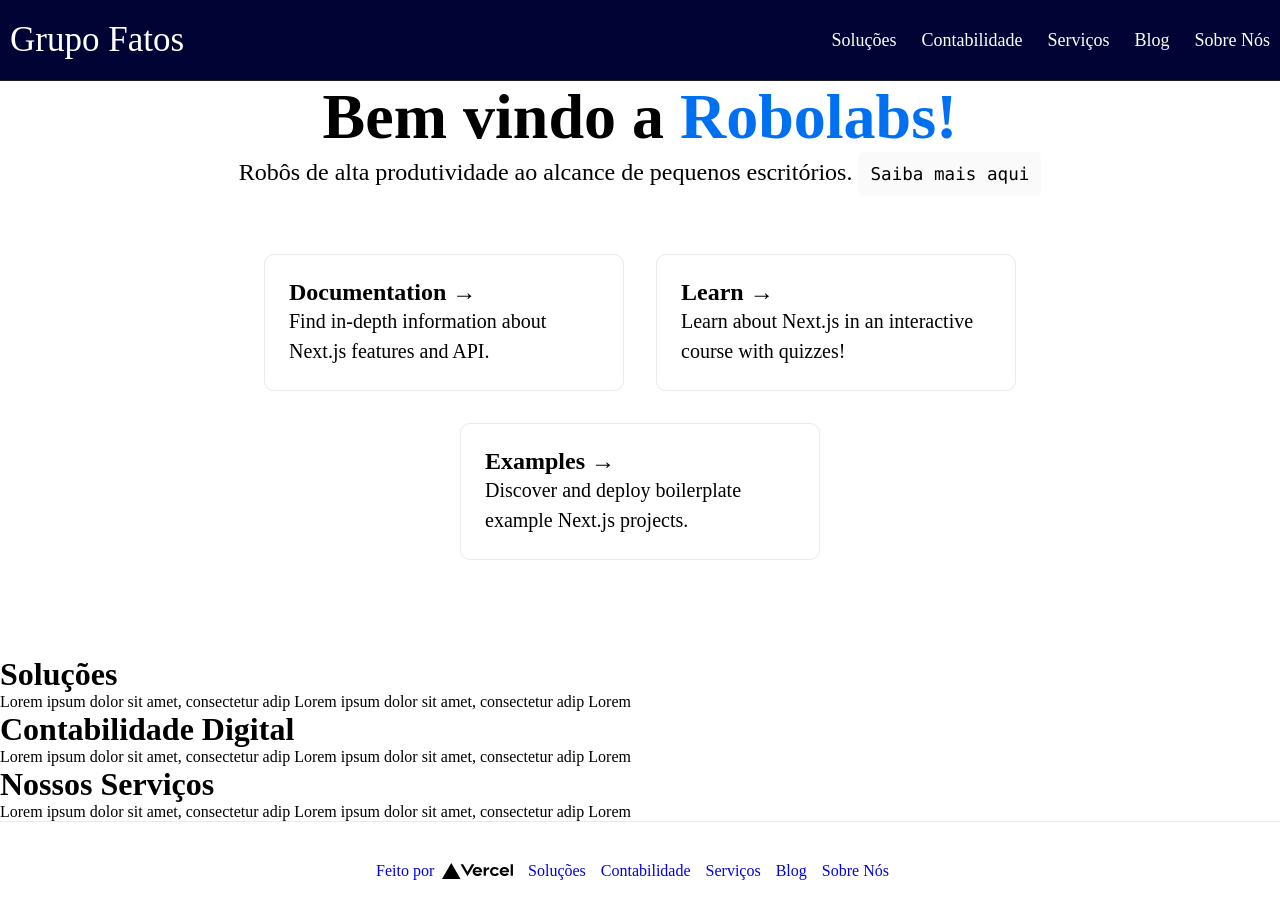
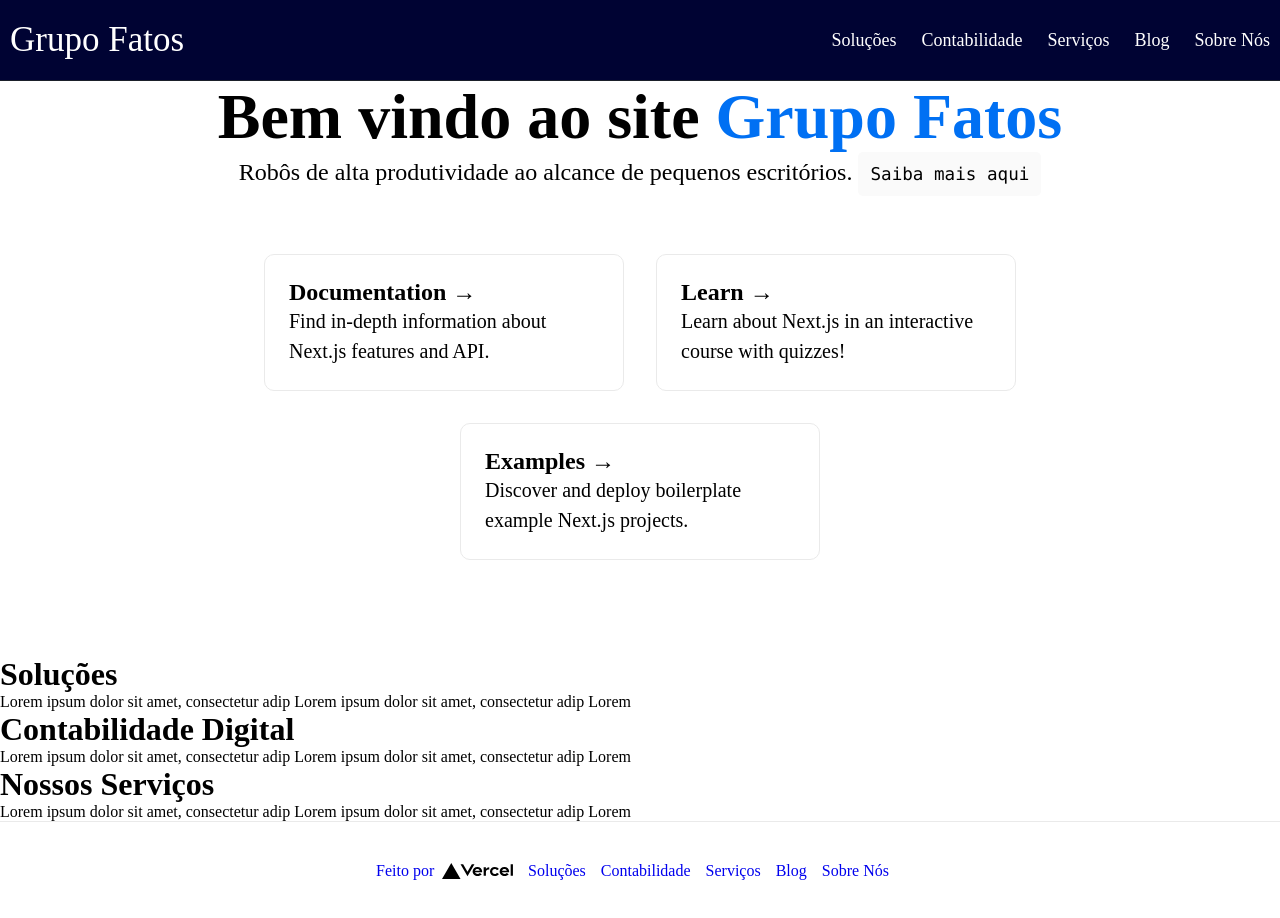
Before and after one commit to Akastro/GrupoFatos, a Next.js app: page / in a window 1280 px wide. Shown: the top 918 px of the page. Built offline with nearby package versions, Linux system fonts and the light colour scheme.

Commit message:
40° commit

```diff
--- a/components/Menu.js
+++ b/components/Menu.js
@@ -13,7 +13,7 @@ const Menu = () => (
                     <li><a href="/Sobre" className="menu-btn">Sobre Nós</a></li>
                 </ul>
                 <div className="menu-btn">
-                    Menu
+                <i class="fas fa-align-right"></i>
                 </div>
             </div>
         </nav>
--- a/pages/index.js
+++ b/pages/index.js
@@ -19,7 +19,7 @@ export default function Home() {
       <meta name="viewport" content="width=device-width,minimum-scale=1,initial-scale=1" />
       <meta name="google-site-verification" content="mNm2aKKa259yAhiAMdt1k7Ctm1WvsS-Gh5Xycgb_osc" />
       <meta name="description" content="Empresa de contabilidade com sede em São José dos Campos e unidade em São Paulo. Atende nacionalmente. Você merece um atendimento personalizado. Fale conosco!" />
-
+      <link real="stylesheet" href="https://cdnjs.cloudflare.com/ajax/libs/font-awesome/5.15.4/css/all.min.css" integrity="sha512-1ycn6IcaQQ40/MKBW2W4Rhis/DbILU74C1vSrLJxCq57o941Ym01SwNsOMqvEBFlcgUa6xLiPY/NS5R+E6ztJQ==" crossorigin="anonymous" referrerpolicy="no-referrer" />"
 
         <title>Contabilidade em São Jose dos Campos</title>
         <link rel="icon" href="/favicon.ico" />
@@ -29,7 +29,7 @@ export default function Home() {
             <script src="custom.js"></script>
           <main className={styles.main}>
         <h1 className={styles.title}>
-          Bem vindo a <a href="https://nextjs.org">Robolabs!</a>
+          Bem vindo ao site  <a href="https://nextjs.org">Grupo Fatos</a>
         </h1>
 
         <p className={styles.description}>
```
